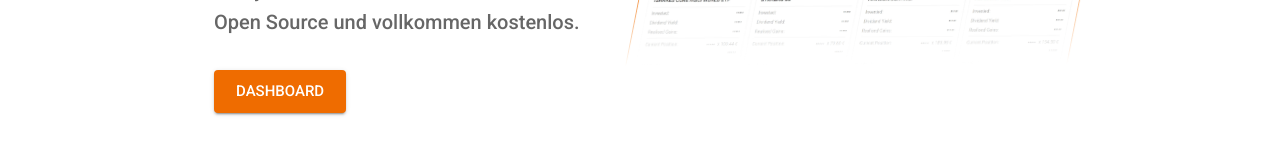
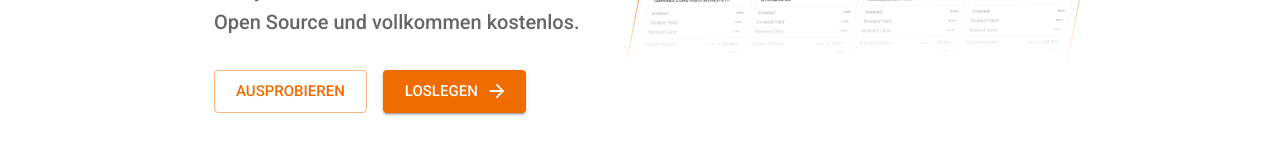
Before and after one commit to jhigatzberger/flatex-analyzer, a Next.js app: page / in a window 1280 px wide. Shown: the part 269-432 px from the top of the page. Built offline with nearby package versions, Linux system fonts and the light colour scheme; no server answers; what @mui/material-nextjs would draw is missing.

Commit message:
feat: CTA button "Loslegen" + button "Ausprobieren"

```diff
--- a/src/app/components/landing-page-content.tsx
+++ b/src/app/components/landing-page-content.tsx
@@ -11,6 +11,7 @@ import {
 } from "@mui/material";
 import Image from "next/image";
 import FAQ from "./faq";
+import { ArrowForward, ArrowRight, ArrowRightAlt } from "@mui/icons-material";
 
 
 export default function LandingPageContent() {
@@ -31,12 +32,21 @@ export default function LandingPageContent() {
               </Typography>
               <Stack direction={"row"} spacing={2} mt={2}>
                 <Button
+                  variant="outlined"
+                  size="large"
+                  color="secondary"
+                  href="/dashboard"
+                >
+                  Ausprobieren
+                </Button>
+                <Button
                   variant="contained"
                   size="large"
                   color="secondary"
                   href="/dashboard"
+                  endIcon={<ArrowForward fontSize="small" />}
                 >
-                  Dashboard
+                  Loslegen
                 </Button>
 
               </Stack>
```
